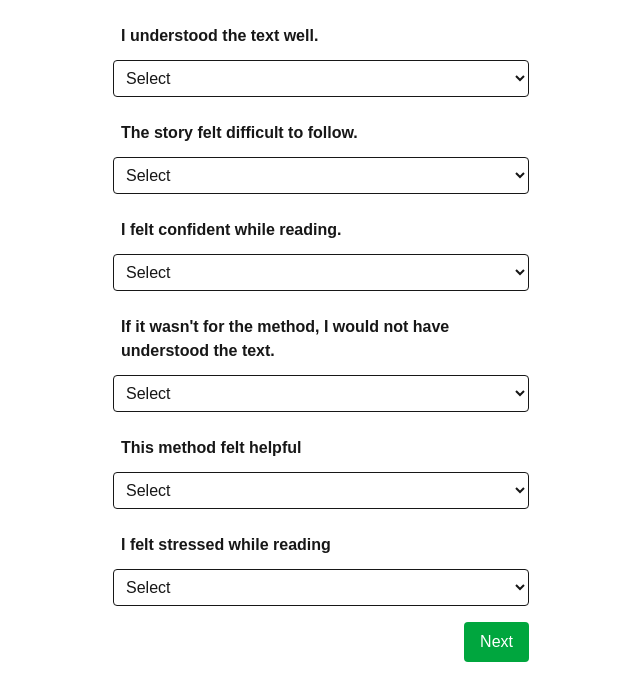
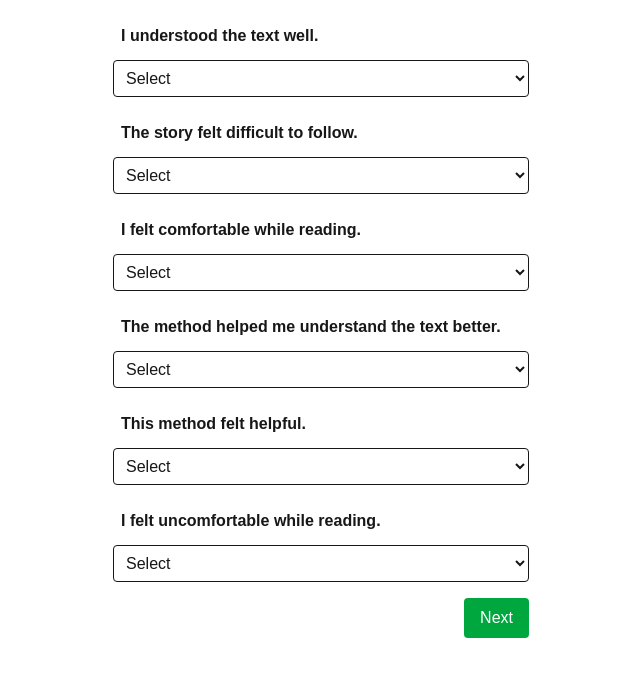
Before and after one commit to annappnkl/digital-reading, a Next.js app: page /conditionfeedback in a window 1280 px wide. Shown: the top 700 px of the page, without its empty margins (319-959 px from the left). Built offline with nearby package versions, Linux system fonts and the light colour scheme.

Commit message:
fixed some minor errors

```diff
--- a/pages/conditionfeedback.tsx
+++ b/pages/conditionfeedback.tsx
@@ -88,7 +88,7 @@ export default function ConditionFeedback() {
     <div className="p-4 max-w-md mx-auto">
       {questions.length > 0 && (
         <div className="mt-6">
-            <h3 className="font-semibold mb-2">Quick questions about what you just read:</h3>
+            <h3 className="font-semibold mb-2">Quick questions about what you just read, answer as best as you can:</h3>
             {questions.map((q, i) => (
             <div key={i} className="mb-4">
                 <p className="mb-1 text-gray-800">{q.question}</p>
@@ -123,7 +123,7 @@ export default function ConditionFeedback() {
         <option value="5">Completely disagree</option>
         </select>
 
-        <label className="block p-2 mb-1 font-semibold">I felt confident while reading.</label>
+        <label className="block p-2 mb-1 font-semibold">I felt comfortable while reading.</label>
         <select name="confidence" value={formData.confidence} onChange={handleChange} className="block mb-4 p-2 border rounded w-full">
         <option value="">Select</option>
         <option value="1">Completely agree</option>
@@ -133,7 +133,7 @@ export default function ConditionFeedback() {
         <option value="5">Completely disagree</option>
         </select>
 
-        <label className="block p-2 mb-1 font-semibold">If it wasn&apos;t for the method, I would not have understood the text.</label>
+        <label className="block p-2 mb-1 font-semibold">The method helped me understand the text better.</label>
         <select name="usefulness" value={formData.usefulness} onChange={handleChange} className="block mb-4 p-2 border rounded w-full">
         <option value="">Select</option>
         <option value="1">Completely agree</option>
@@ -144,7 +144,7 @@ export default function ConditionFeedback() {
         </select>
 
 
-      <label className="block p-2 mb-1 font-semibold">This method felt helpful</label>
+      <label className="block p-2 mb-1 font-semibold">This method felt helpful.</label>
       <select name="helpfulness" value={formData.helpfulness} onChange={handleChange} className="block mb-4 p-2 border rounded w-full">
         <option value="">Select</option>
         <option value="1">Completely agree</option>
@@ -154,7 +154,7 @@ export default function ConditionFeedback() {
         <option value="5">Completely disagree</option>
       </select>
 
-      <label className="block p-2 mb-1 font-semibold">I felt stressed while reading</label>
+      <label className="block p-2 mb-1 font-semibold">I felt uncomfortable while reading.</label>
       <select name="stress" value={formData.stress} onChange={handleChange} className="block mb-4 p-2 border rounded w-full">
         <option value="">Select</option>
         <option value="1">Completely agree</option>
```
